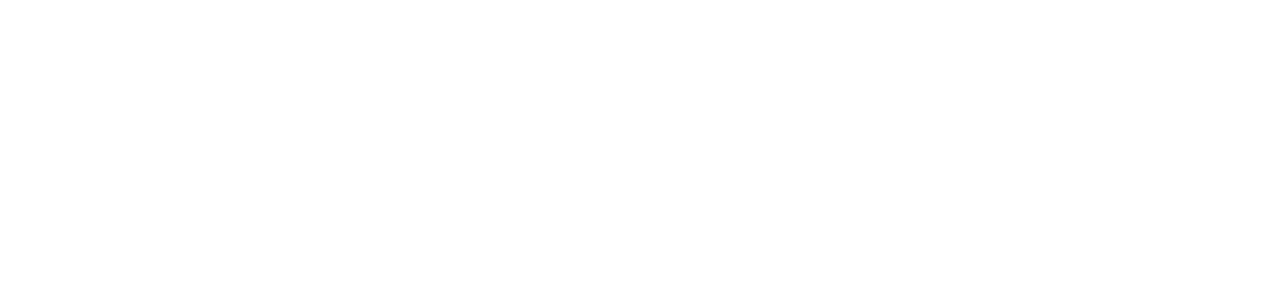
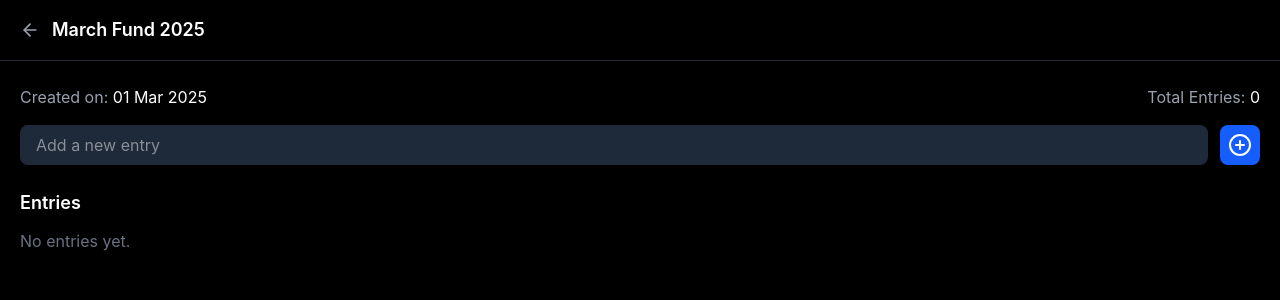
Before and after one commit to Sandb786/fundmate, a React (Vite) app: page /fund-detail in a window 1280 px wide. Before the commit this address had no page. Shown: the top 300 px of the page. Built offline with nearby package versions, Linux system fonts and the light colour scheme.

Commit message:
Detail Test .

```diff
--- a/src/App.jsx
+++ b/src/App.jsx
@@ -7,6 +7,7 @@ import AuthPages from './Website/AuthPages';
 import EmailVerification from './Website/EmailVerification'
 import ListShow from "./Dashbord/ListShow";
 import DashbordHome from "./Dashbord/DashbordHome";
+import FundDetail from "./Detail/FundDetail";
 
 
 function App() {
@@ -25,6 +26,8 @@ function App() {
           <Route path="/dashboard" element={<DashbordHome />} />
           <Route path="/list" element={<ListShow />} />
 
+          <Route path="/fund-detail" element={<FundDetail/>} />
+
         </Routes>
       </Router>
     </ThemeProvider>
--- a/src/Dashbord/DashbordHome.jsx
+++ b/src/Dashbord/DashbordHome.jsx
@@ -12,7 +12,7 @@ export default function DashboardHome() {
       <Toaster position="top-center" toastOptions={{ style: { background: '#1a1a1a', color: '#fff' } }} />
 
       {/* Header */}
-      <header className="flex justify-between items-center px-5 py-4 sticky top-0 bg-black z-20 border-b border-gray-950">
+      <header className="flex justify-between items-center px-5 py-4 sticky top-0 bg-black z-20 border-b border-gray-900">
         <div className="flex items-center gap-2 cursor-pointer" onClick={() => navigate('/')}>
           <ChartSpline className="text-blue-400 w-8 h-8" />
           <h1 className="text-xl font-bold text-blue-400">FundMate</h1>
--- a/src/Dashbord/ListShow.jsx
+++ b/src/Dashbord/ListShow.jsx
@@ -25,7 +25,7 @@ export default function ListShow() {
 
   const handleCardClick = (id) => {
     toast.success(`Opening Fund ID: ${id}`);
-    // navigate(`/fund/${id}`);
+    navigate(`/fund-detail`);
   };
 
   const handleAddNewFund = () =>
--- /dev/null
+++ b/src/Detail/FundDetail.jsx
@@ -0,0 +1,83 @@
+import { useParams, useNavigate } from 'react-router-dom';
+import { ArrowLeft, PlusCircle } from 'lucide-react';
+import { useState } from 'react';
+import { toast, Toaster } from 'react-hot-toast';
+
+export default function FundDetail()
+{
+  const { fundId } = useParams();
+  const navigate = useNavigate();
+
+  // Example fund detail (Replace with API data later)
+  const [fund, setFund] = useState({
+    title: 'March Fund 2025',
+    entries: 5,
+    date: '01 Mar 2025',
+  });
+
+  const [entryList, setEntryList] = useState([]);
+  const [newEntry, setNewEntry] = useState('');
+
+  const handleAddEntry = () => {
+    if (!newEntry.trim()) return;
+    const updatedEntries = [...entryList, newEntry.trim()];
+    setEntryList(updatedEntries);
+    setNewEntry('');
+    toast.success('Entry added!');
+  };
+
+  return (
+    <div className="min-h-screen bg-black text-gray-100">
+      <Toaster position="top-center" toastOptions={{ style: { background: '#1f2937', color: '#fff' } }} />
+
+      {/* Header */}
+      <header className="flex items-center justify-between px-5 py-4 bg-black border-b border-gray-800">
+        <div className="flex items-center gap-3 cursor-pointer" onClick={() => navigate(-1)}>
+          <ArrowLeft className="text-gray-400 w-5 h-5" />
+          <h2 className="text-lg font-semibold text-white">{fund.title}</h2>
+        </div>
+      </header>
+
+      {/* Fund Summary */}
+      <section className="px-5 py-6">
+        <div className="flex justify-between items-center mb-4">
+          <p className="text-gray-400">Created on: <span className="text-white">{fund.date}</span></p>
+          <p className="text-gray-400">Total Entries: <span className="text-white">{entryList.length}</span></p>
+        </div>
+
+        {/* Add Entry */}
+        <div className="flex gap-3">
+          <input
+            type="text"
+            placeholder="Add a new entry"
+            value={newEntry}
+            onChange={(e) => setNewEntry(e.target.value)}
+            className="flex-grow px-4 py-2 rounded-lg bg-gray-800 text-gray-100 outline-none"
+          />
+          <button
+            onClick={handleAddEntry}
+            className="bg-blue-600 hover:bg-blue-700 rounded-lg p-2"
+          >
+            <PlusCircle className="w-6 h-6 text-white" />
+          </button>
+        </div>
+      </section>
+
+      {/* Entries List */}
+      <section className="px-5 pb-20">
+        <h3 className="text-lg font-semibold mb-3 text-white">Entries</h3>
+        <ul className="space-y-3">
+          {entryList.length === 0 ? (
+            <p className="text-gray-500">No entries yet.</p>
+          ) : (
+            entryList.map((entry, index) => (
+              <li key={index} className="bg-gray-800 px-4 py-2 rounded-lg text-gray-100">
+                {entry}
+              </li>
+            ))
+          )}
+        </ul>
+      </section>
+    </div>
+  );
+}
```
